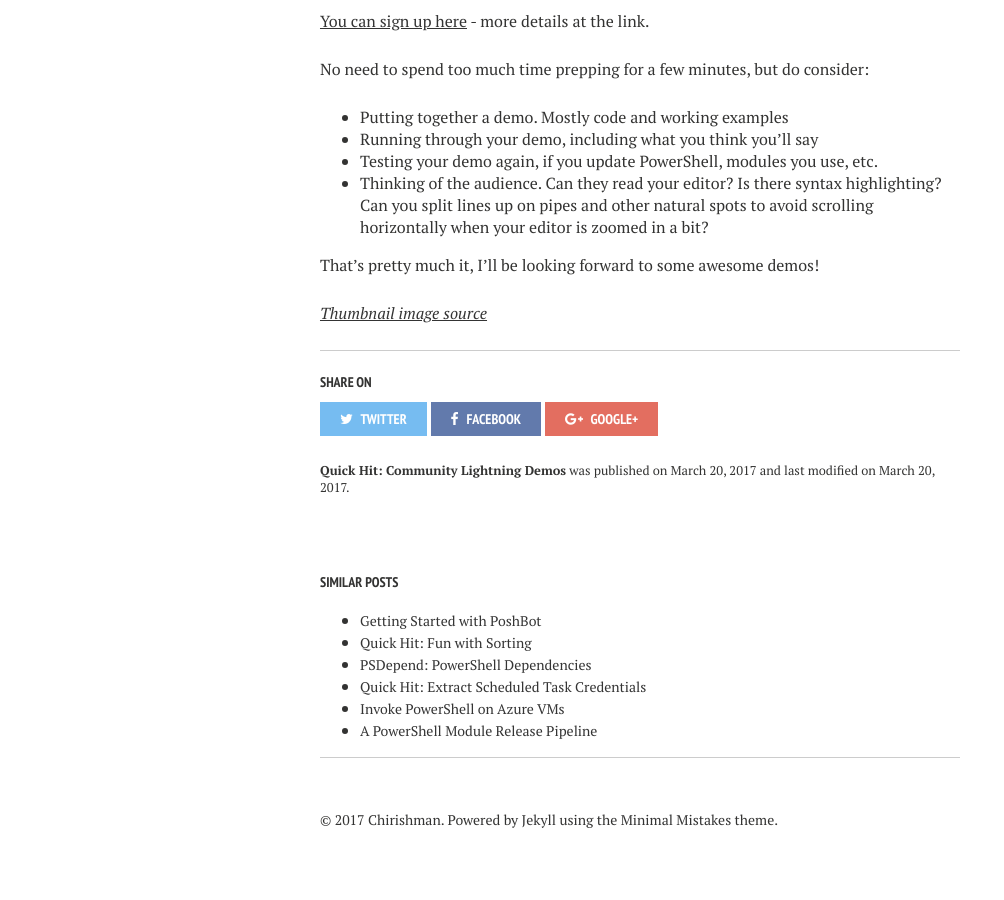
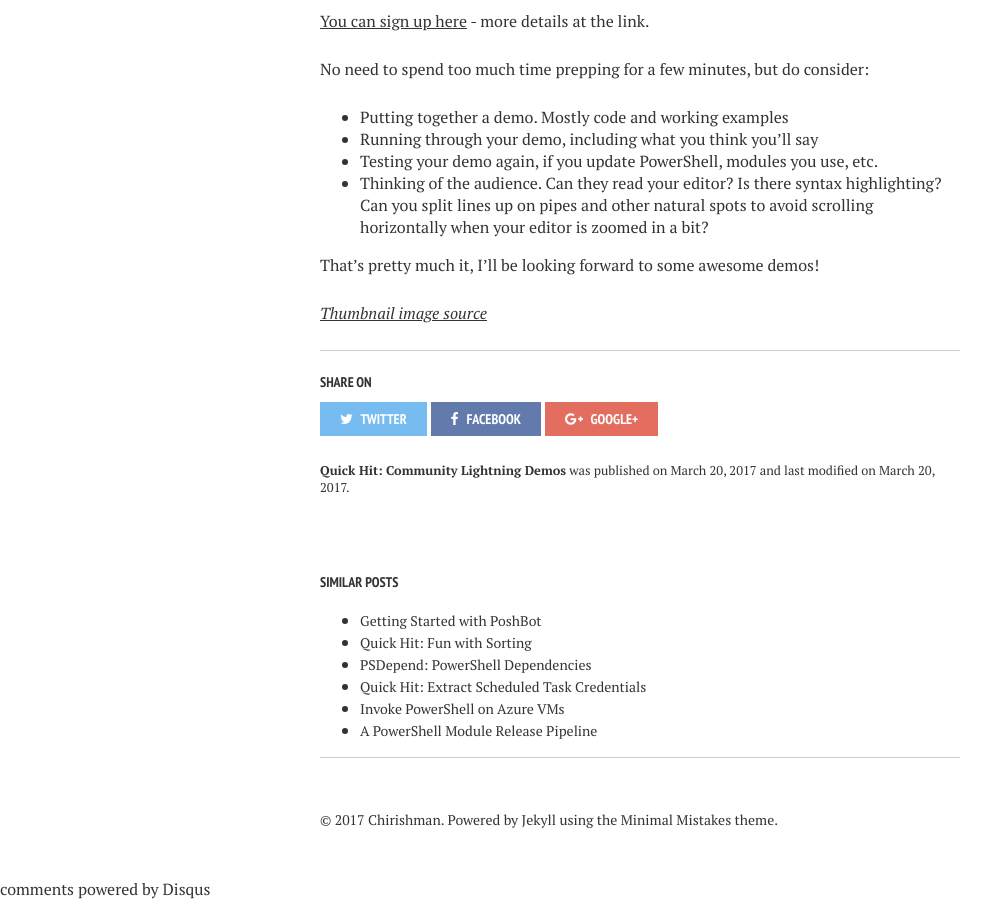
Before and after one commit to Chirishman/chirishman.github.io, a Jekyll site: the page built from _posts/2017-03-20-Summit-Lightning-Demos.md, in a window 1280 px wide and 900 px high, scrolled down 2112 px. Shown: the whole window, without its empty margins (0-1004 px from the left). Built offline with Jekyll 4.4.1, drawn with Linux system fonts in a browser that asks for light colours; nearby versions of some CDN libraries; library files that are not in the unit come from our copies; comment, search, counter and statistics services are not loaded; before the commit the page ends 2990 px from its top, so only the background shows below that; some of the changed lines change nothing that is shown.

Commit message:
Disqus added

```diff
--- a/_config.yml
+++ b/_config.yml
@@ -29,7 +29,7 @@
   avatar: bio.png
   bio: "Sysadmin with an interest in PowerShell, automation, SBCs, and Datavis."
   email:
-  #disqus-shortname: ramblingcookiemonster
+  disqus-shortname: chiriserv
   twitter: the_chirishman
   #google:
     #analytics: UA-61008962-1
```
